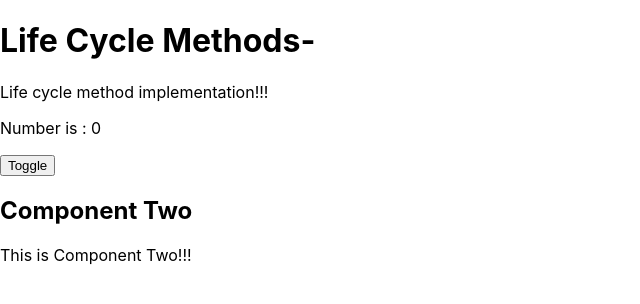
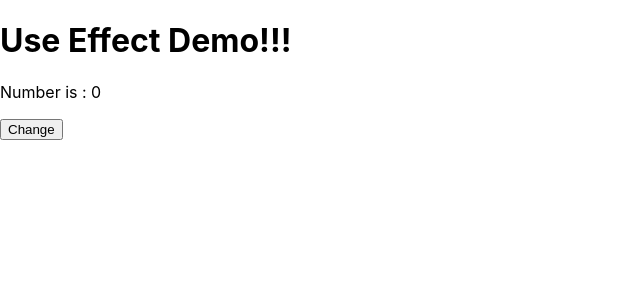
Before and after one commit to pravin-09/ReactJsCodekul, a React (Create React App) app: page / in a window 1280 px wide. Shown: the top 304 px of the page, without its empty margins (0-640 px from the left). Built offline with nearby package versions, Linux system fonts and the light colour scheme.

Commit message:
UseEffect

```diff
--- a/src/ComponentLifeCycle.js
+++ b/src/ComponentLifeCycle.js
@@ -1,51 +1,51 @@
-import React from "react"
-import ComponentOne from "./ComponentOne"
-import ComponentTwo from "./ComponentTwo"
+import React from "react";
+import ComponentOne from "./ComponentOne";
+import ComponentTwo from "./ComponentTwo";
 
-class ComponentLifeCycle extends React.Component{
-
-    constructor(){
-        super()
-        this.state={
-            number:0
-        }
+class ComponentLifeCycle extends React.Component {
+  constructor() {
+    super();
+    this.state = {
+      number: 0,
+    };
   }
 
-    componentDidMount(){
-        console.log('componentDidMount', this.state.number)
+  componentDidMount() {
+    console.log("componentDidMount", this.state.number);
     //after the component is rendered
   }
 
-    componentDidUpdate(){
-        console.log('in component did update ',this.state.number)
+  componentDidUpdate() {
+    console.log("in component did update ", this.state.number);
   }
 
-    increment=()=>{
-        this.setState({number:this.state.number+1})
-    }
+  increment = () => {
+    this.setState({ number: this.state.number + 1 });
+  };
 
-    toggleComponent=()=>{
-        this.setState({number: this.state.number===0 ? 1:0})
-    }
+  toggleComponent = () => {
+    this.setState({ number: this.state.number === 0 ? 1 : 0 });
+  };
 
-    render(){
-
-        const component= this.state.number ? <ComponentOne/> : <ComponentTwo/>
+  render() {
+    const component = this.state.number ? <ComponentOne /> : <ComponentTwo />;
     // console.log('render')
     //output the html
-        return(
+    return (
       <div>
         <h1>Life Cycle Methods-{this.state.Id}</h1>
 
         <p>Life cycle method implementation!!!</p>
         <p>Number is : {this.state.number}</p>
 
-                <button type="button" onClick={this.toggleComponent}>Toggle</button>
+        <button type="button" onClick={this.increment}>
+          Toggle
+        </button>
 
         {component}
       </div>
-        )
+    );
   }
 }
 
-export default ComponentLifeCycle
+export default ComponentLifeCycle;
--- /dev/null
+++ b/src/UseEffectDemo.js
@@ -0,0 +1,36 @@
+import React,{ useEffect } from "react"
+
+function UseEffectDemo(){
+
+    //case 1
+    // useEffect(() => {
+    //     console.log('hiiiiii')
+    // })
+
+    //case 2  --> exactly similar to componentDidMount
+    // useEffect(() => {
+    //     console.log('hiiiiii')
+    // },[])
+
+    const[number,setNumber]=React.useState(0)
+
+    //case 3  --> componentDidMount and didUpdate
+    useEffect(() => {
+        console.log('hiiiiii')
+    },[number])
+
+    const changeValue=()=>{
+        setNumber(number+1)
+    }
+
+    return(
+        <div>
+            <h1>Use Effect Demo!!!</h1>
+            <p>Number is : {number}</p>
+            <button type="button" onClick={changeValue}>Change</button>
+
+        </div>
+    )
+}
+
+export default UseEffectDemo
--- a/src/index.js
+++ b/src/index.js
@@ -9,11 +9,12 @@ import ReadInput from './Readinput';
 import TableInput from './TableInput';
 import DisplayData from './DisplayData';
 import ComponentLifeCycle from './ComponentLifeCycle';
+import UseEffectDemo from './UseEffectDemo';
 
 const root = ReactDOM.createRoot(document.getElementById('root'));
  root.render(
   <React.StrictMode>
-  <ComponentLifeCycle/>
+  <UseEffectDemo/>
 
   </React.StrictMode>
 );
```
Lines whose indentation alone changed are shown as unchanged.
